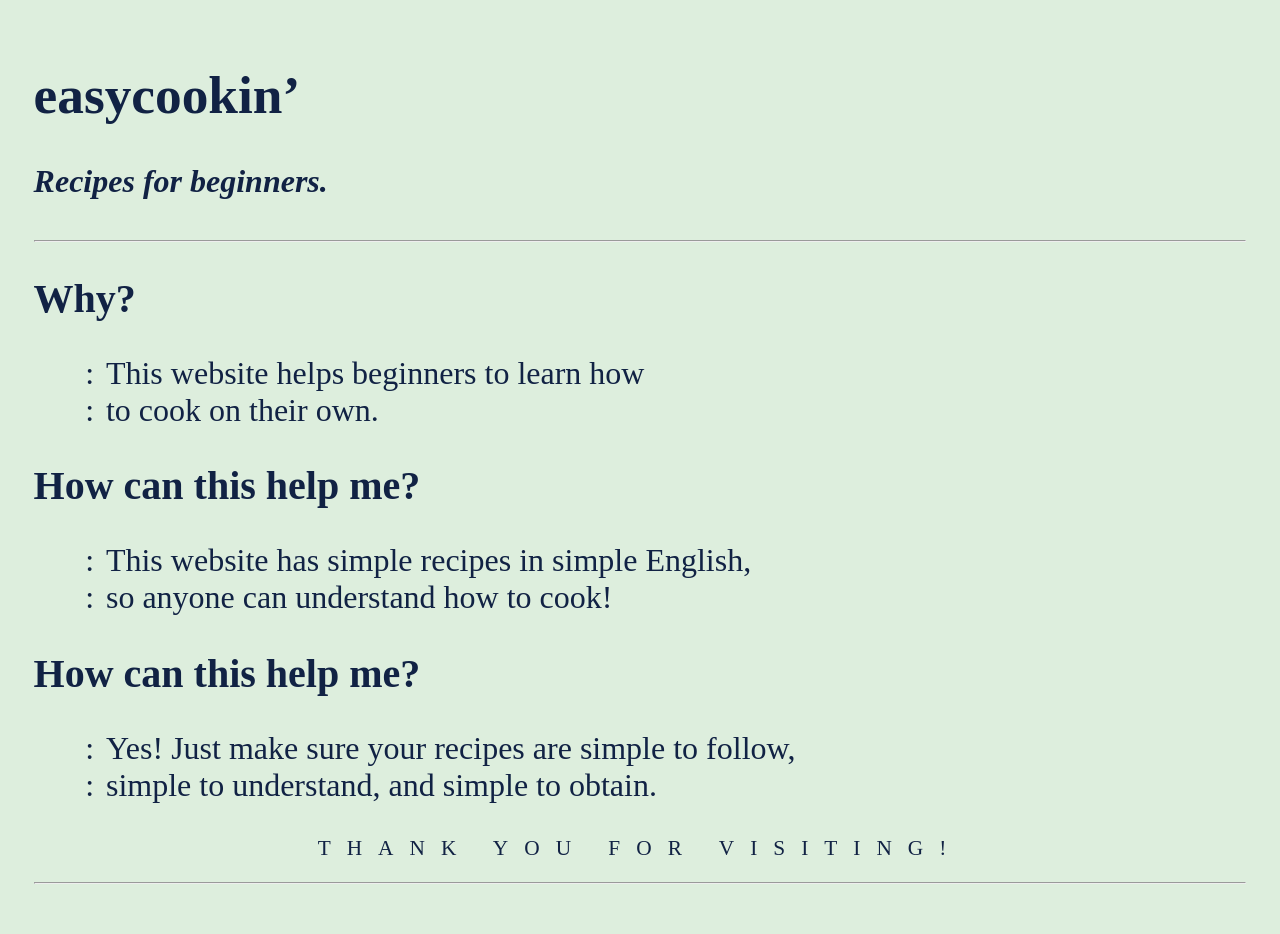
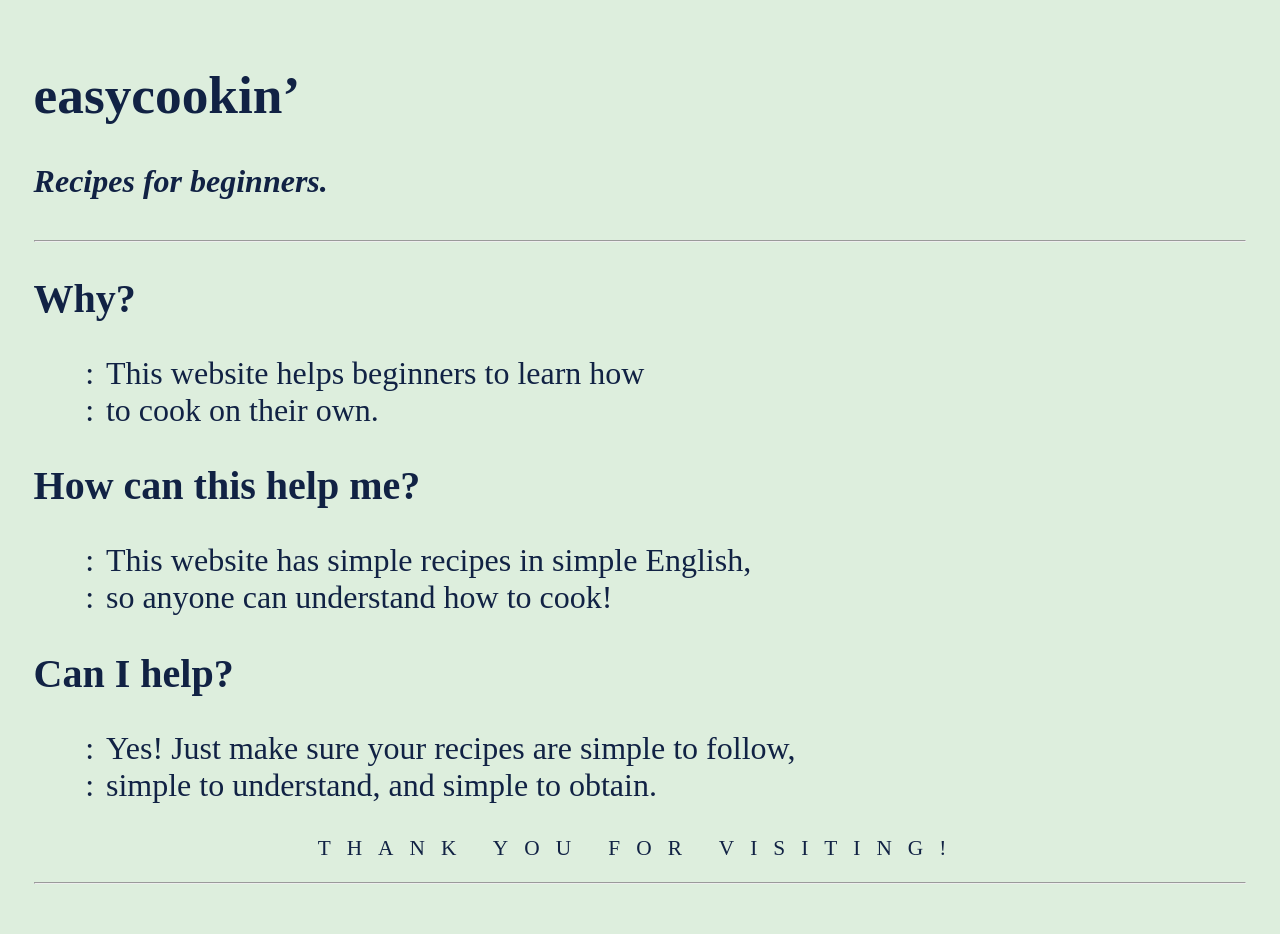
Before and after one commit to cca21/cca21.github.com, a Jekyll site: the page built from index.md, in a window 1280 px wide. Built offline with Jekyll 4.4.1, drawn with Linux system fonts in a browser that asks for light colours; our own code applies the rules of GitHub Pages for plain Markdown files.

Commit message:
Update index.md

```diff
--- a/index.md
+++ b/index.md
@@ -11,7 +11,7 @@
 - This website has simple recipes in simple English,
 - so anyone can understand how to cook!
 
-## How can this help me?
+## Can I help?
 - Yes! Just make sure your recipes are simple to follow,
 - simple to understand, and simple to obtain.
 
```
